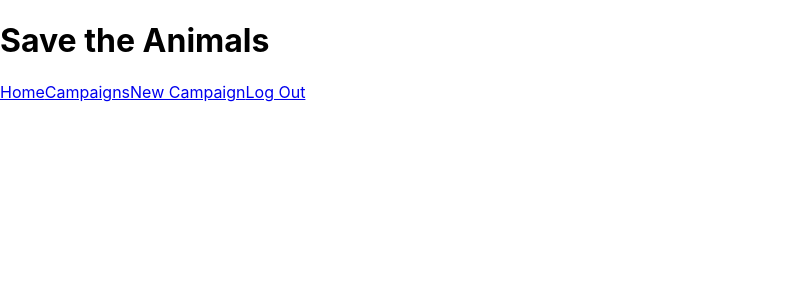
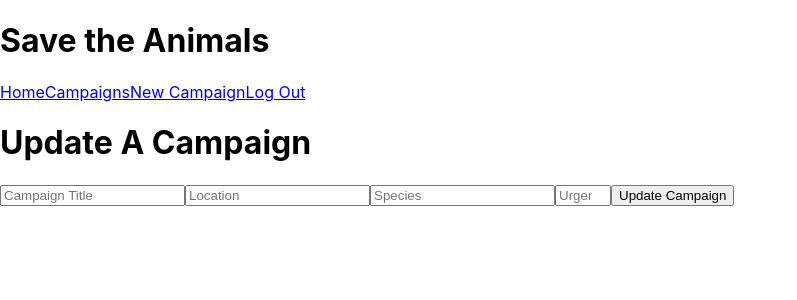
Before and after one commit to rupol/Front-End, a React (Create React App) app in the folder save-the-animals/: page /org-campaigns/1 in a window 1280 px wide. Shown: the top 300 px of the page, without its empty margins (0-797 px from the left). Built offline with nearby package versions, Linux system fonts and the light colour scheme; no server answers; sample sign-in values are in the browser's storage.

Commit message:
UpdateCampaign functionality

```diff
--- a/save-the-animals/src/App.js
+++ b/save-the-animals/src/App.js
@@ -10,6 +10,7 @@ import OrgCampaigns from "./components/OrgCampaigns";
 import NewCampaign from "./components/NewCampaign";
 
 import { getToken } from "./utils/api";
+import UpdateCampaign from "./components/UpdateCampaign";
 
 function App() {
   const loggedIn = getToken();
@@ -46,6 +47,11 @@ function App() {
       <Route exact path="/login" component={Login} />
       <Route exact path="/signup" component={SignUp} />
       <ProtectedRoute exact path="/org-campaigns" component={OrgCampaigns} />
+      <ProtectedRoute
+        exact
+        path="/org-campaigns/:id"
+        component={UpdateCampaign}
+      />
       <ProtectedRoute exact path="/new-campaign" component={NewCampaign} />
       <ProtectedRoute exact path="/logout" component={Logout} />
     </div>
--- a/save-the-animals/src/components/OrgCampaign.js
+++ b/save-the-animals/src/components/OrgCampaign.js
@@ -1,4 +1,5 @@
 import React from "react";
+import { Link } from "react-router-dom";
 
 const OrgCampaign = props => {
   return (
@@ -8,11 +9,11 @@ const OrgCampaign = props => {
       <h3>Species: {props.campaign.species}</h3>
       <h3>Urgency: {props.campaign.urgency}</h3>
       <div className="campaign-buttons">
-        <button
-          onClick={props.handleEdit}
-          value={props.campaign.campaigns_id}
+        <Link
+          className="account-update"
+          to={`/org-campaigns/${props.campaign.campaigns_id}`}
           className="fas fa-edit fa-xlg edit-button"
-        ></button>
+        ></Link>
         <button
           onClick={props.handleDelete}
           value={props.campaign.campaigns_id}
--- a/save-the-animals/src/components/OrgCampaigns.js
+++ b/save-the-animals/src/components/OrgCampaigns.js
@@ -46,10 +46,6 @@ function OrgCampaigns(props) {
       });
   };
 
-  const handleEdit = event => {
-    event.preventDefault();
-  };
-
   return (
     <div className="main-section">
       <h1>My Campaigns</h1>
@@ -60,7 +56,6 @@ function OrgCampaigns(props) {
               key={campaign.campaigns_id}
               campaign={campaign}
               handleDelete={handleDelete}
-              handleEdit={handleEdit}
             />
           ))}
         </div>
--- /dev/null
+++ b/save-the-animals/src/components/UpdateCampaign.js
@@ -0,0 +1,117 @@
+import React, { useState, useEffect } from "react";
+import api from "../utils/api";
+
+function UpdateCampaign(props) {
+  const [campaign, setCampaign] = useState({
+    title: "",
+    location: "",
+    species: "",
+    urgency: "",
+    image_url: "",
+    organization_id: Number(localStorage.getItem("organ_id"))
+  });
+
+  useEffect(() => {
+    api()
+      .get(`/campaigns/organizations`)
+      .then(result => {
+        console.log(result.data.campaigns);
+        result.data.campaigns.map(camp => {
+          camp.campaigns_id === Number(props.match.params.id) &&
+            setCampaign({
+              ...campaign,
+              title: camp.title,
+              location: camp.location,
+              species: camp.species,
+              urgency: camp.urgency,
+              image_url: camp.image_url
+            });
+        });
+      })
+      .catch(error => {
+        console.log(error);
+      });
+  }, [props.match.params.id]);
+
+  const handleChanges = event => {
+    setCampaign({
+      ...campaign,
+      [event.target.name]: event.target.value
+    });
+  };
+
+  const handleSubmit = event => {
+    event.preventDefault();
+    console.log(campaign);
+    setCampaign({
+      ...campaign,
+      organization_id: Number(localStorage.getItem("organ_id"))
+    });
+    api()
+      .put(`/campaigns/${props.match.params.id}`, campaign)
+      .then(res => {
+        console.log(res);
+        props.history.push("/org-campaigns");
+      })
+      .catch(err => {
+        console.log(err);
+      });
+  };
+
+  return (
+    <div className="main-section">
+      <h1>Update A Campaign</h1>
+      <form onSubmit={handleSubmit}>
+        <label htmlFor="formTitle" hidden>
+          Campaign Title:
+        </label>
+        <input
+          type="text"
+          id="formTitle"
+          name="title"
+          placeholder="Campaign Title"
+          value={campaign.title}
+          onChange={handleChanges}
+        />
+        <label htmlFor="formLocation" hidden>
+          Location:
+        </label>
+        <input
+          type="text"
+          id="formLocation"
+          name="location"
+          placeholder="Location"
+          value={campaign.location}
+          onChange={handleChanges}
+        />
+        <label htmlFor="formSpecies" hidden>
+          Species:
+        </label>
+        <input
+          type="text"
+          id="formSpecies"
+          name="species"
+          placeholder="Species"
+          value={campaign.species}
+          onChange={handleChanges}
+        />
+        <label htmlFor="formUrgency" hidden>
+          Urgency:
+        </label>
+        <input
+          type="number"
+          min="1"
+          max="10"
+          id="formUrgency"
+          name="urgency"
+          placeholder="Urgency (1=most urgent)"
+          value={campaign.urgency}
+          onChange={handleChanges}
+        />
+        <button type="submit">Update Campaign</button>
+      </form>
+    </div>
+  );
+}
+
+export default UpdateCampaign;
```
